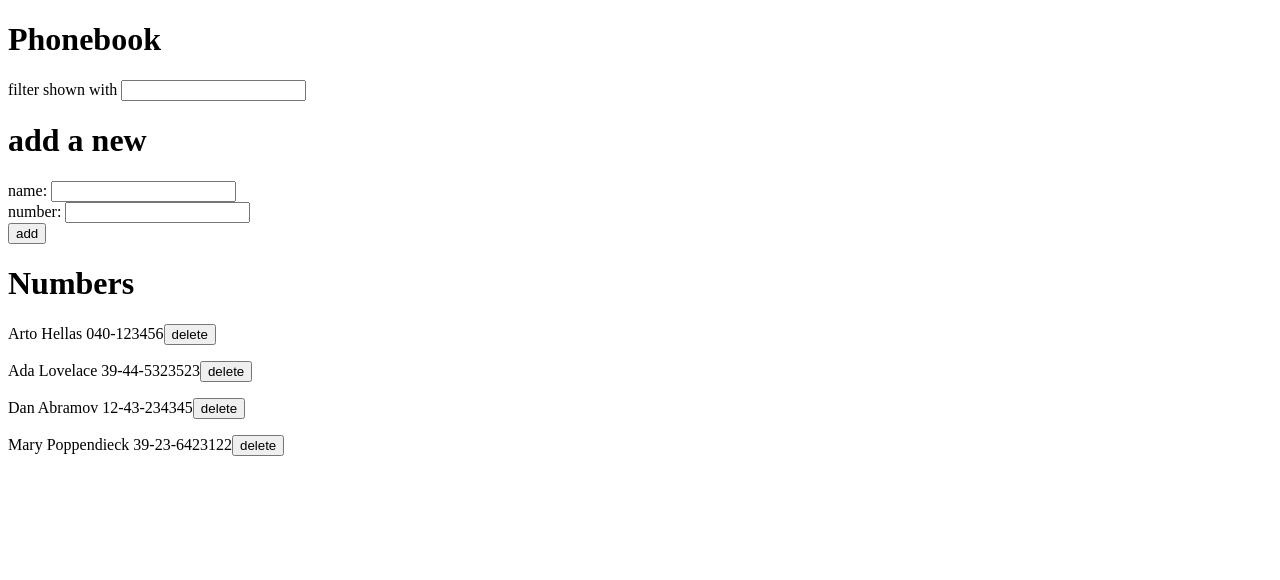
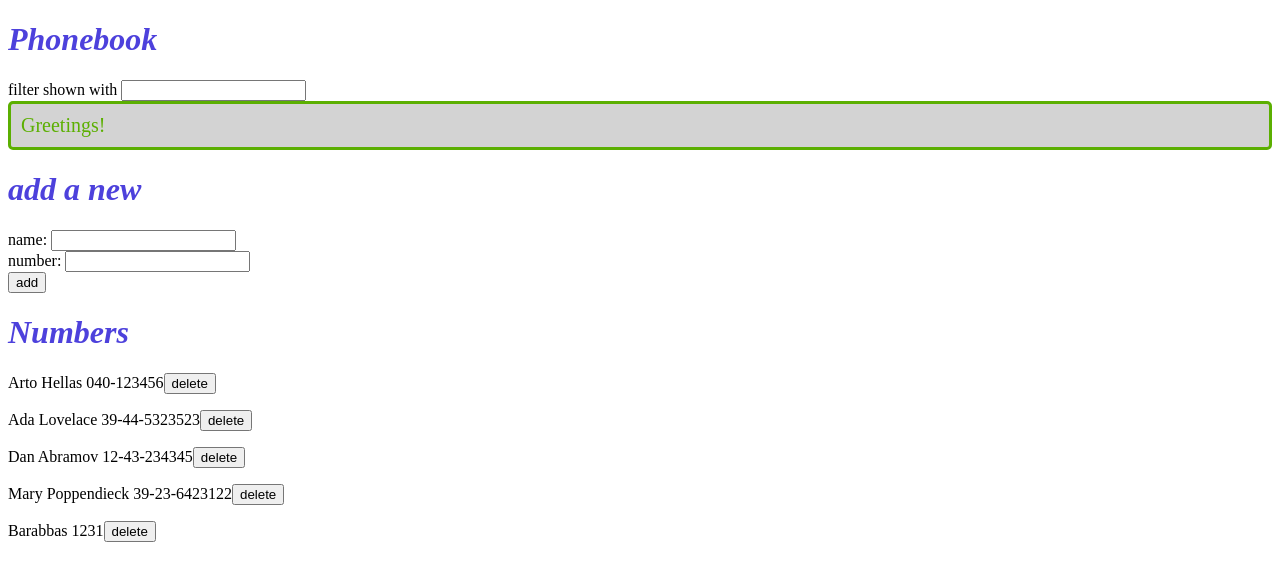
Before and after one commit to nila-4-96/fullstack-palautukset, a React (Vite) app in the folder osa2/puhelinluettelo/: page / in a window 1280 px wide. Shown: the top 580 px of the page. Built offline with nearby package versions, Linux system fonts and the light colour scheme; data requests are answered from the project's data file.

Commit message:
Tehtävä 2.16

```diff
--- a/osa2/puhelinluettelo/db.json
+++ b/osa2/puhelinluettelo/db.json
@@ -19,6 +19,11 @@
       "name": "Mary Poppendieck",
       "number": "39-23-6423122",
       "id": "4"
+    },
+    {
+      "name": "Barabbas",
+      "number": "1231",
+      "id": "sO9BDw_Trzg"
     }
   ],
   "$schema": "./node_modules/json-server/schema.json"
--- a/osa2/puhelinluettelo/src/App.jsx
+++ b/osa2/puhelinluettelo/src/App.jsx
@@ -3,6 +3,8 @@ import Filter from './components/Filter.jsx'
 import Form from './components/Form.jsx'
 import Persons from './components/Persons.jsx'
 import noteService from './services/notes'
+import Notification from './components/Notification'
+import Footer from './components/Footer'
 
 
 const App = () => {
@@ -21,6 +23,10 @@ const App = () => {
   const [newName, setNewName] = useState('')
   const [newNumber, setNewNumber] = useState('')
   const [showAll, setShowAll] = useState('')
+  /* Tarkoituksella, tervehdys pysyy kunnes käyttäjä tekee jotain
+  Sen voisi korvata 'useState(null)' jotta viesti ei näkyisi alussa
+  */
+  const [addMessage, setAddMessage] = useState('Greetings!')
 
   const addNumber = (event) => {
     event.preventDefault()
@@ -37,6 +43,12 @@ const App = () => {
             setPersons(persons.map(person => person.id !== nF.id ? person : response.data))
             setNewName('')
             setNewNumber('')
+            setAddMessage(
+              `Changed ${newName}`
+            )
+            setTimeout(() => {
+            setAddMessage(null)
+            }, 5000)
           }
           )
       }
@@ -48,6 +60,12 @@ const App = () => {
           setPersons(persons.concat(response.data))
           setNewName('')
           setNewNumber('')
+          setAddMessage(
+            `Added ${newName}`
+          )
+          setTimeout(() => {
+            setAddMessage(null)
+          }, 5000)
         })
     }
   }
@@ -73,7 +91,14 @@ const App = () => {
         .deleteOne(id)
         .then(response => {
           setPersons(persons.filter(person => person.id !== id))
+          setAddMessage(
+            `Deleted ${persons.find(person => person.id === id).name}`
+          )
+          setTimeout(() => {
+            setAddMessage(null)
+          }, 5000)
         })
+
     }
   }
 
@@ -90,6 +115,7 @@ const App = () => {
 
       <h1>Phonebook</h1>
       <Filter showAll={showAll} handleShowAllChange={handleShowAllChange}/>
+      <Notification message={addMessage} />
       <h1>add a new</h1>
       <Form addNumber={addNumber} newName={newName} handleNameChange={handleNameChange} newNumber={newNumber} handleNumberChange={handleNumberChange}/>
       <h1>Numbers</h1>
--- /dev/null
+++ b/osa2/puhelinluettelo/src/components/Footer.jsx
@@ -0,0 +1,17 @@
+const Footer = () => {
+  const footerStyle = {
+    color: 'green',
+    fontStyle: 'italic'
+  }
+
+  return (
+    <div style={footerStyle}>
+      <br />
+      <p>
+        Note app, Department of Computer Science, University of Helsinki 2025
+      </p>
+    </div>
+  )
+}
+
+export default Footer
--- /dev/null
+++ b/osa2/puhelinluettelo/src/components/Notification.jsx
@@ -0,0 +1,13 @@
+const Notification = ({ message }) => {
+  if (message === null) {
+    return null
+  }
+
+  return (
+    <div className="error">
+      {message}
+    </div>
+  )
+}
+
+export default Notification
--- /dev/null
+++ b/osa2/puhelinluettelo/src/index.css
@@ -0,0 +1,20 @@
+h1 {
+  color: rgb(77, 65, 220);
+  font-style: italic;
+}
+
+.note {
+  color: grey;
+  padding-top: 5px;
+  font-size: 15px;
+}
+
+.error {
+  color: rgb(91, 175, 1);
+  background: lightgrey;
+  font-size: 20px;
+  border-style: solid;
+  border-radius: 5px;
+  padding: 10px;
+  margin-bottom: 10px;
+}
--- a/osa2/puhelinluettelo/src/main.jsx
+++ b/osa2/puhelinluettelo/src/main.jsx
@@ -2,4 +2,6 @@ import ReactDOM from 'react-dom/client'
 
 import App from './App'
 
+import './index.css'
+
 ReactDOM.createRoot(document.getElementById('root')).render(<App />)
```
